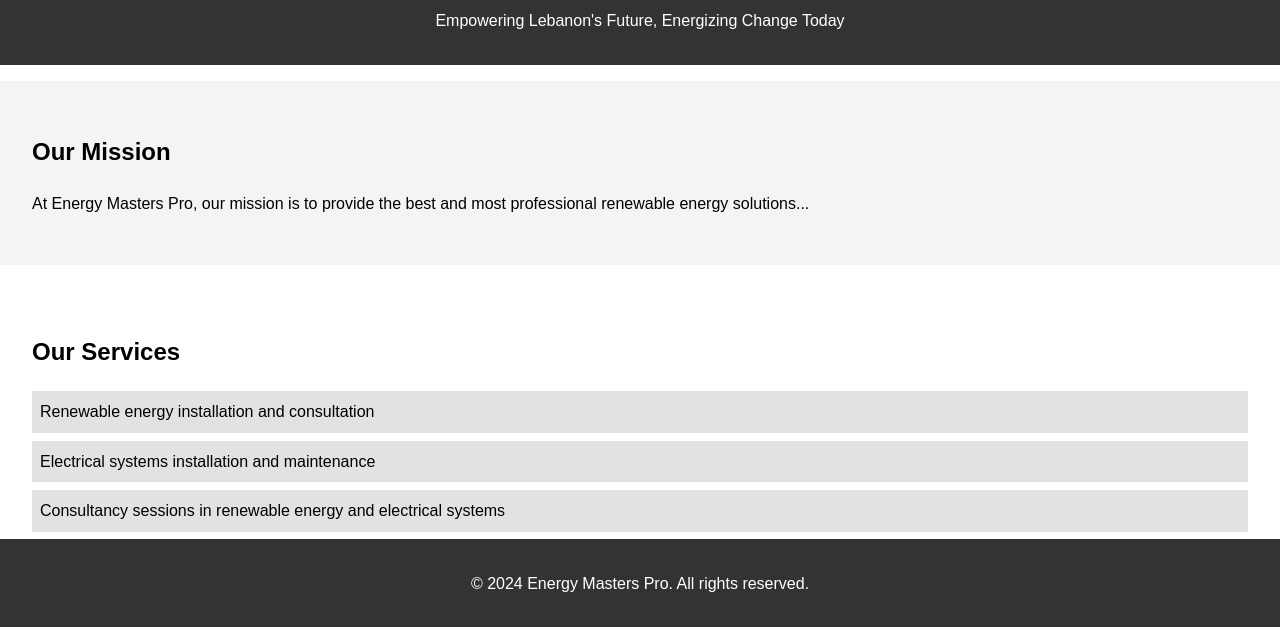
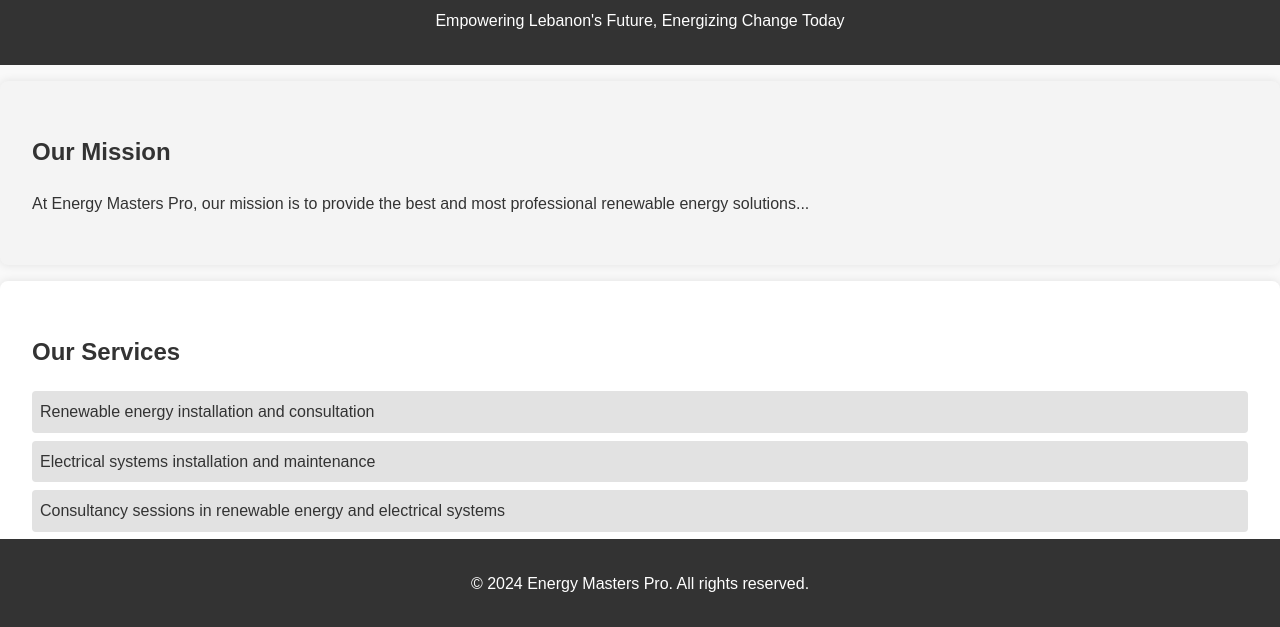
Before and after one commit to miriamlh89/miriamlh89.github.io, a plain HTML site: page index.html in a window 1280 px wide. Shown: the part 171-798 px from the top of the page. Drawn offline with Linux system fonts and the light colour scheme.

Commit message:
Add files via upload

```diff
--- a/styles.css
+++ b/styles.css
@@ -4,6 +4,8 @@
     padding: 0;
     box-sizing: border-box;
     line-height: 1.6;
+    background-color: #f9f9f9;
+    color: #333;
   }
 
   header {
@@ -20,6 +22,9 @@
   section {
     padding: 2em;
     margin: 1em 0;
+    background-color: #fff;
+    border-radius: 8px;
+    box-shadow: 0 0 10px rgba(0, 0, 0, 0.1);
   }
 
   #mission {
@@ -35,6 +40,7 @@
     background: #e2e2e2;
     margin: 0.5em 0;
     padding: 0.5em;
+    border-radius: 4px;
   }
 
   footer {
```
Also changed, not shown: index.html (line endings or trailing spaces).
